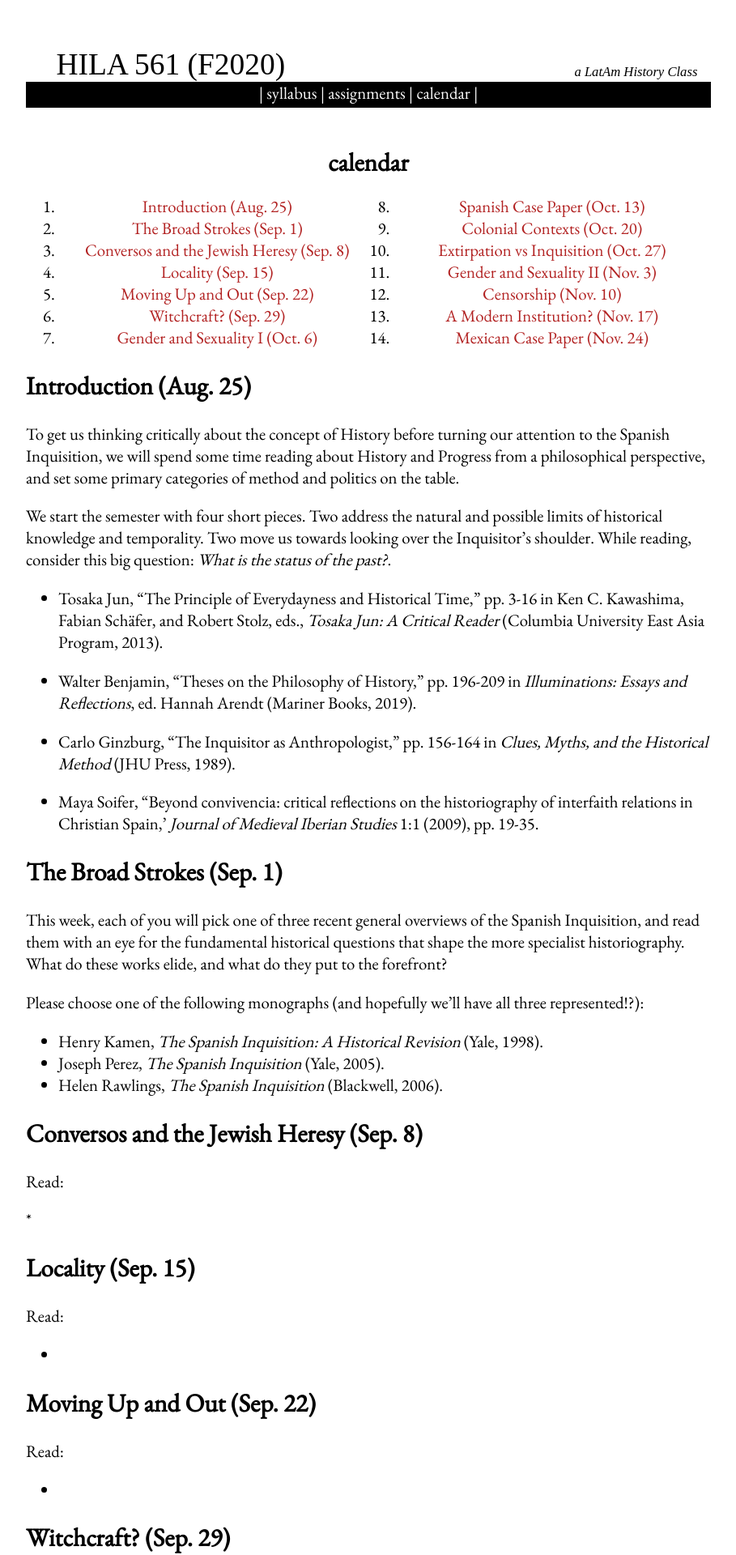
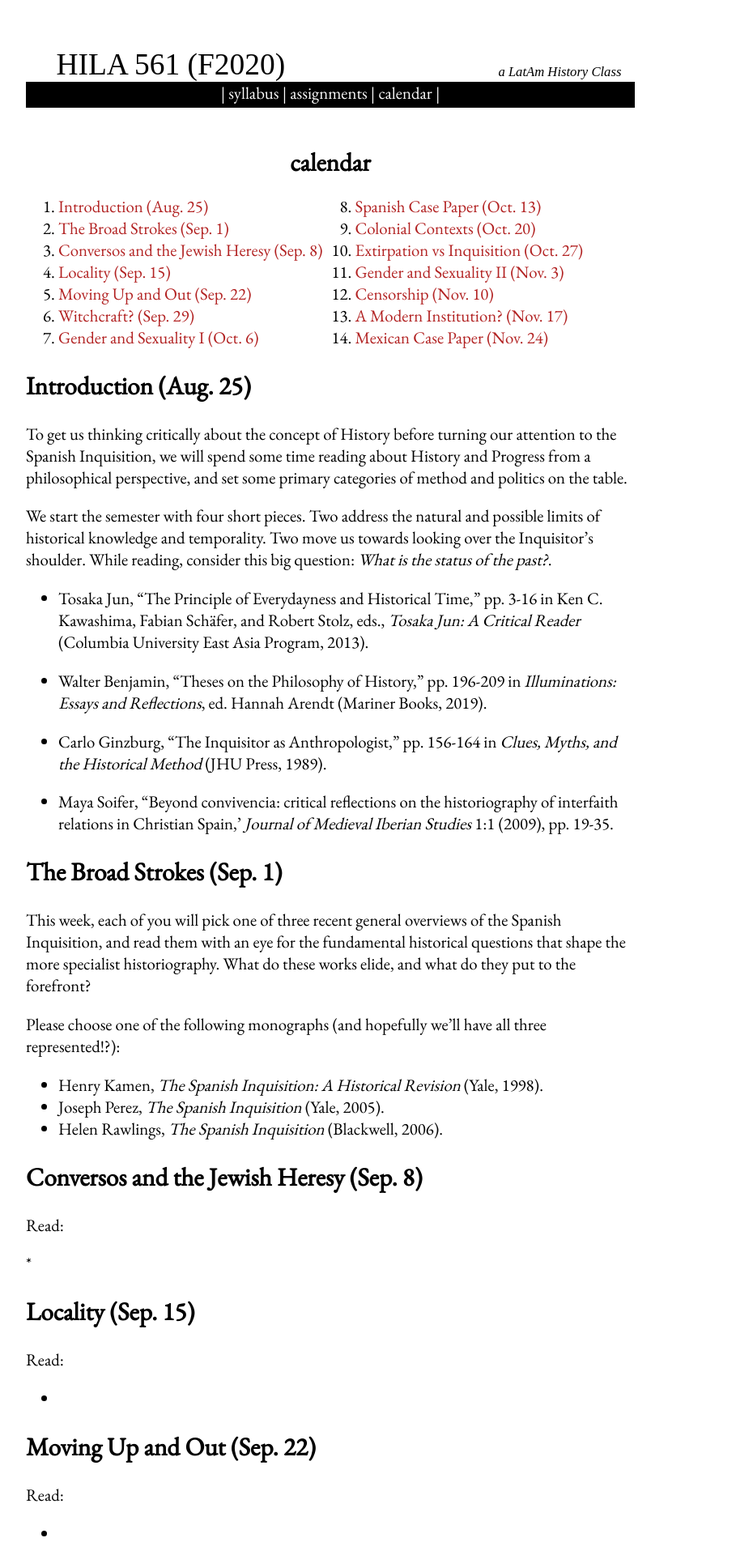
Before and after one commit to chadblack/561-Inquisition, a Jekyll site: the page built from calendar.md, in a window 1280 px wide. Shown: the top 1920 px of the page at 81% size, without its empty margins (138-1047 px from the left). Built offline with Jekyll 4.4.1, drawn with Linux system fonts in a browser that asks for light colours; some web fonts are replaced.

Commit message:
css tweaks

```diff
--- a/css/screen.css
+++ b/css/screen.css
@@ -7,7 +7,7 @@ footer, aside, nav, article {
 }
 
 #wrapper {
-	width: 90%;
+	width: 80%;
 	background-color: white;
 }
 
@@ -62,7 +62,7 @@ article {
 	background-color: white;
 	min-height: 300px;
 	width: 100%;
-	max-width:  900px;
+	max-width:  800px;
 	padding-top: 1em;
 //	padding-left: 2.5em;
     margin: 0 auto;
@@ -129,7 +129,6 @@ article.schedule div.maruku_toc li {
 }
 
 #markdown-toc {
-    text-align:center;
     columns: 2;
     -webkit-columns: 2;
     -moz-columns: 2;
```
